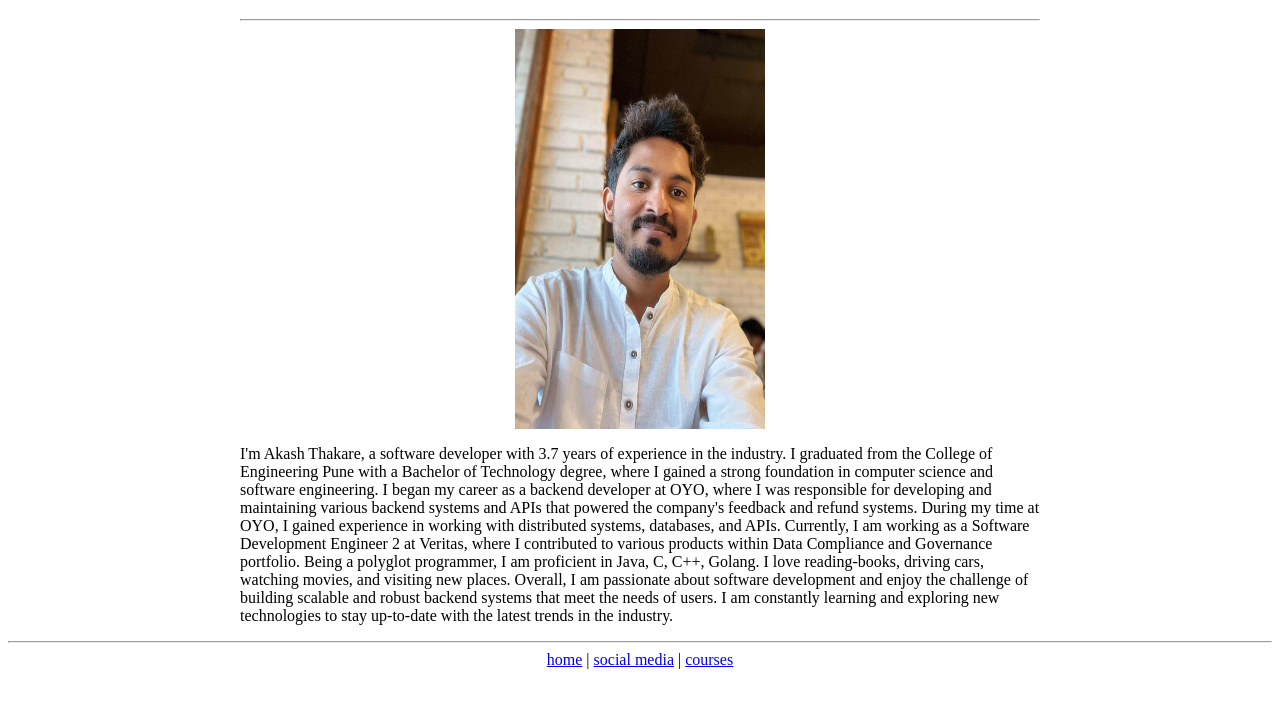
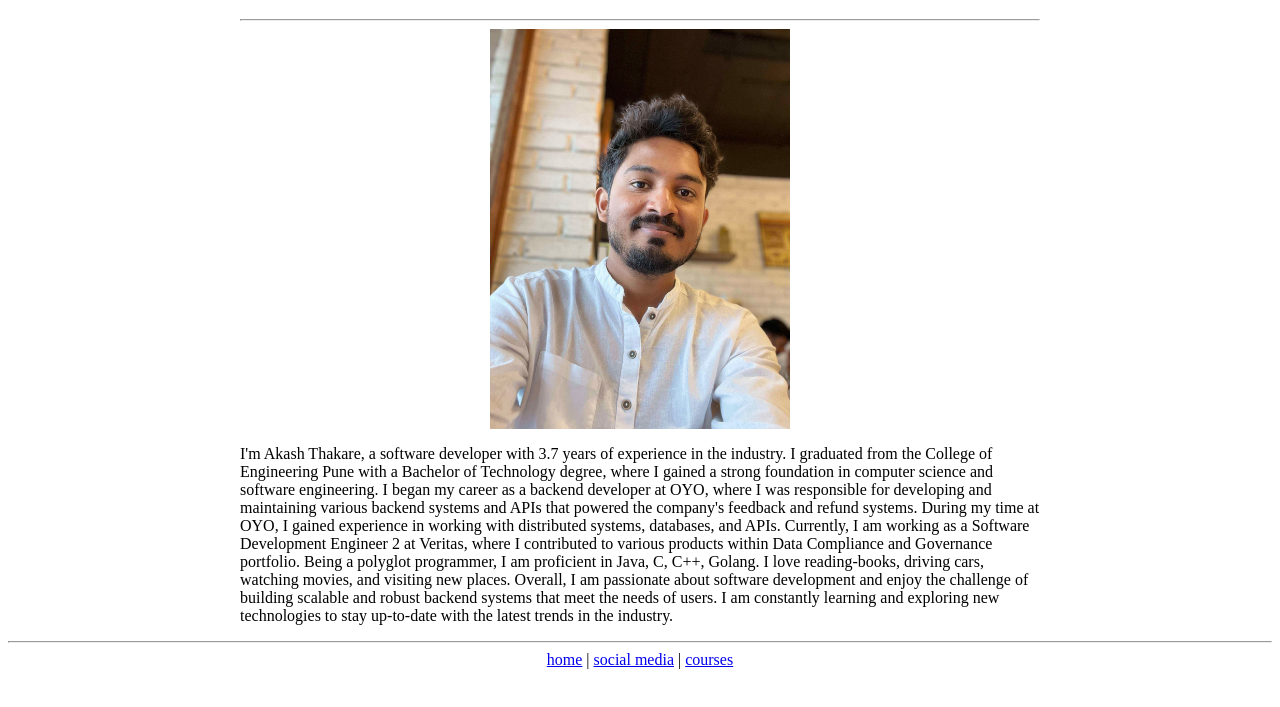
Before and after one commit to aakaashthakare/aakaashthakare.github.io, a plain HTML site: page index.html in a window 1280 px wide. Shown: the part 87-794 px from the top of the page. Drawn offline with Linux system fonts and the light colour scheme.

Commit message:
Update index.html

```diff
--- a/index.html
+++ b/index.html
@@ -32,7 +32,7 @@
         </div>
         <hr>
         <div class="center-content">
-          <img src="profile-compressed.jpg" class="center" width=250 height=400 alt="Akash Thakare">
+          <img src="profile-compressed.jpg" class="center" width=300 height=400 alt="Akash Thakare">
         </div>
         <p>I'm Akash Thakare, a software developer with 3.7 years of experience in the industry. I graduated from the College of Engineering Pune with a Bachelor of Technology degree, where I gained a strong foundation in computer science and software engineering.
         I began my career as a backend developer at OYO, where I was responsible for developing and maintaining various backend systems and APIs that powered the company's feedback and refund systems. During my time at OYO, I gained experience in working with distributed systems, databases, and APIs. Currently, I am working as a Software Development Engineer 2 at Veritas, where I contributed to various products within Data Compliance and Governance portfolio. Being a polyglot programmer, I am proficient in Java, C, C++, Golang. I love reading-books, driving cars, watching movies, and visiting new places. Overall, I am passionate about software development and enjoy the challenge of building scalable and robust backend systems that meet the needs of users. I am constantly learning and exploring new technologies to stay up-to-date with the latest trends in the industry.</p>
```
